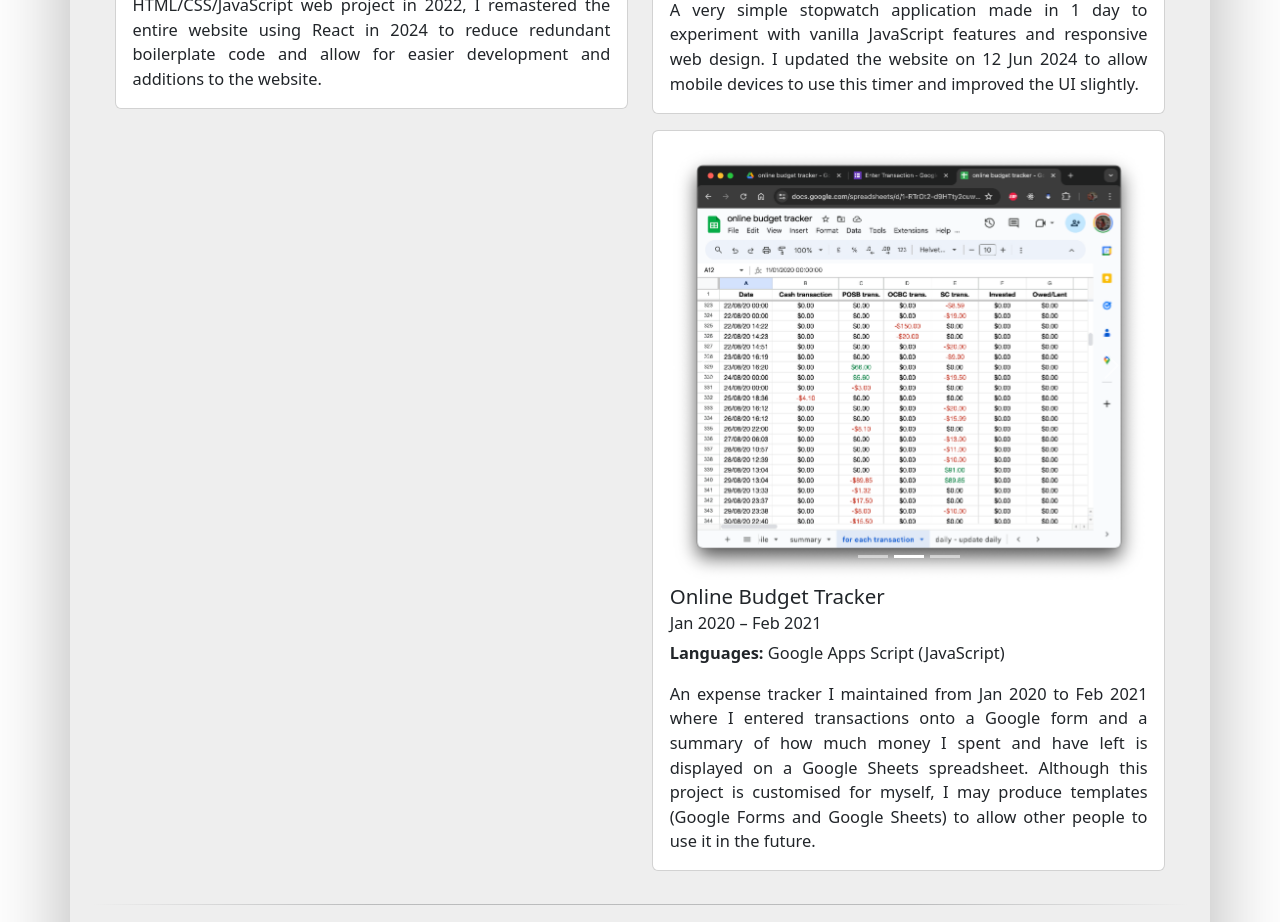
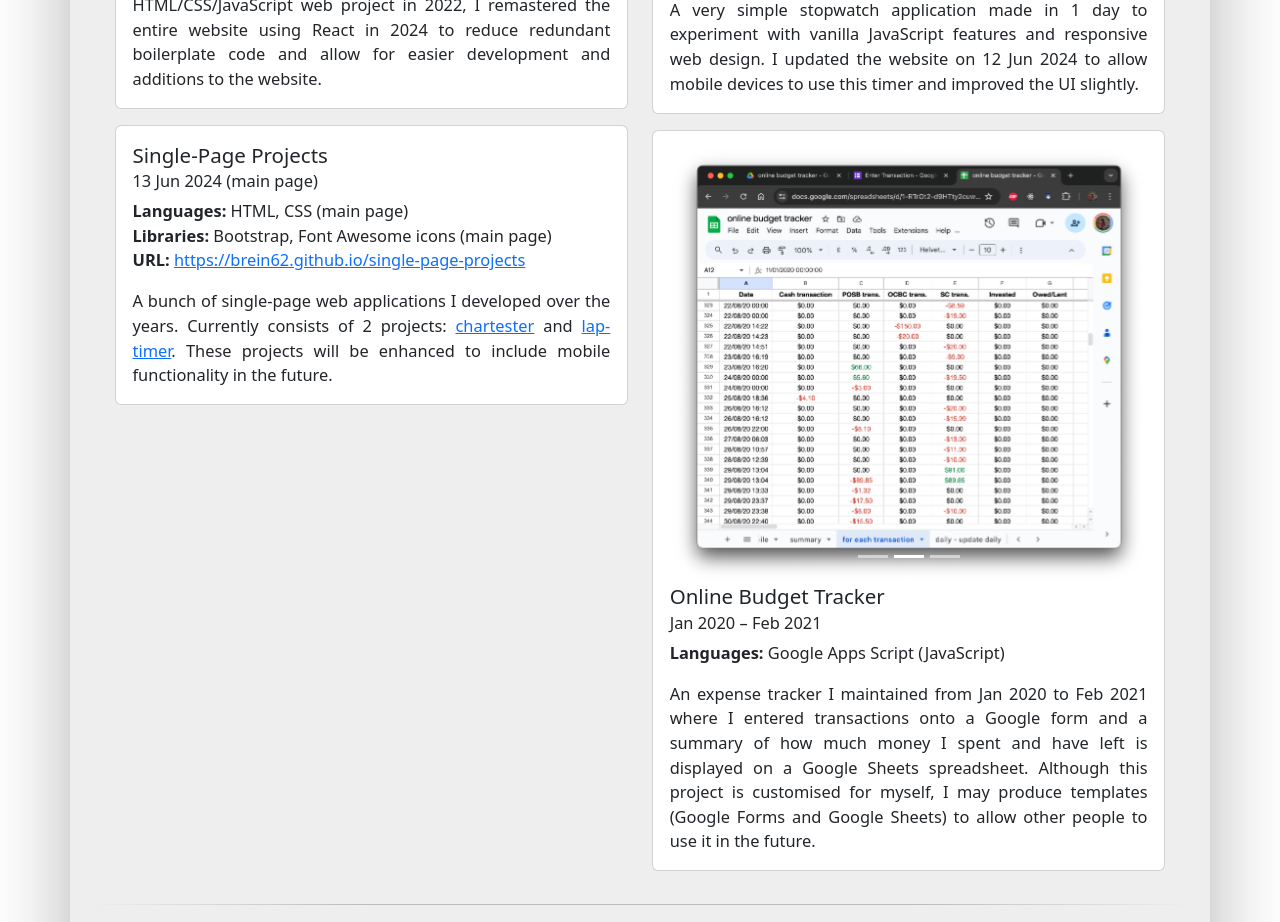
Before and after one commit to brein62/brein62.github.io, a React (Create React App) app: page /#/projects in a window 1280 px wide. Shown: the part 2020-2942 px from the top of the page. Built offline with nearby package versions, Linux system fonts and the light colour scheme.

Commit message:
Add Single-Page Projects to Projects page

```diff
--- a/src/pages/Projects.tsx
+++ b/src/pages/Projects.tsx
@@ -58,6 +58,16 @@ function ProjectsMainBody({ screenWidth } : { screenWidth : number }) {
                             url="https://brein62.github.io">
                             <p className="justify lastp">
                                 Yes, this very website itself! Initially starting off as a pure HTML/CSS/JavaScript web project in 2022, I remastered the entire website using React in 2024 to reduce redundant boilerplate code and allow for easier development and additions to the website.
+                            </p>
+                        </ProjectInfo>
+                        <ProjectInfo
+                            title="Single-Page Projects"
+                            date="13 Jun 2024 (main page)"
+                            languages="HTML, CSS (main page)"
+                            libraries="Bootstrap, Font Awesome icons (main page)"
+                            url="https://brein62.github.io/single-page-projects">
+                            <p className="justify lastp">
+                                A bunch of single-page web applications I developed over the years. Currently consists of 2 projects: <a href="https://brein62.github.io/single-page-projects/chartester/">chartester</a> and <a href="https://brein62.github.io/single-page-projects/lap-timer/">lap-timer</a>. These projects will be enhanced to include mobile functionality in the future.
                             </p>
                         </ProjectInfo>
                     </ProjectColumn>
```
